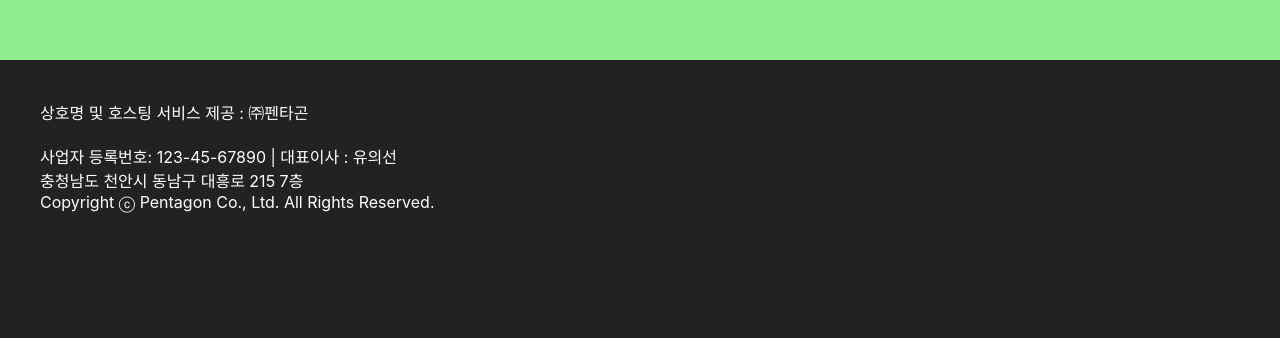
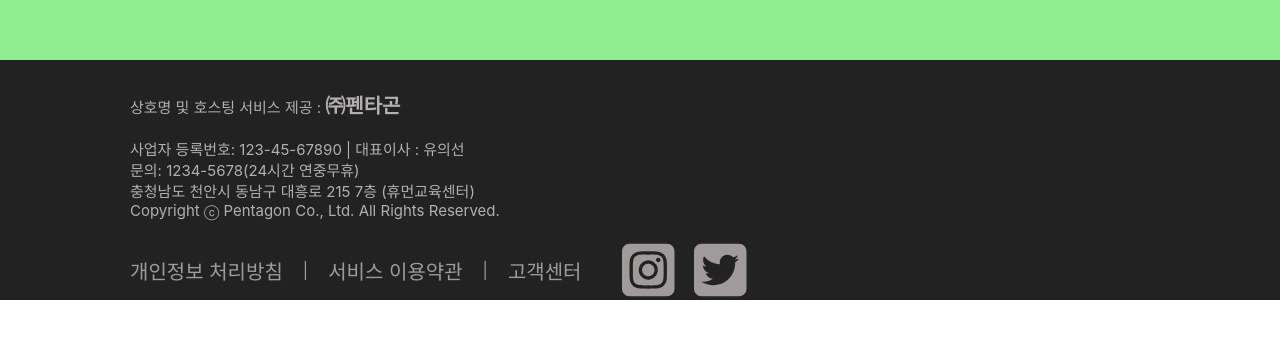
Before and after one commit to YooUisun/pentagon, a React (Create React App) app: page / in a window 1280 px wide. Shown: the part 3140-3478 px from the top of the page. After the commit the page ends 3440 px from the top, so only its background shows below. Built offline with nearby package versions, Linux system fonts and the light colour scheme.

Commit message:
footer영역 추가(컴포넌트화)

```diff
--- a/src/pages/mainpage/Footer.css
+++ b/src/pages/mainpage/Footer.css
@@ -1,21 +1,61 @@
 .footer {
     position: absolute;
     width: 100%;
-    height: 40vh;
+    height: 30vh;
     background-color: #222;
 }
 
 .font-form {
-    color: white;
-    margin-left: 40px;
-    margin-top: 40px;
+    color: #B3AFAF;
+    font-size: 15px;
+    margin-left: 130px;
+    margin-top: 30px;
 }
 
-.footer a {
+.font-form2 {
+    margin-left: 130px;
+    margin-top: 20px;
+    display: flex;
+    align-items: center;
+}
+
+.nav-item {
     color: #A09A9A;
     text-decoration: none;
 }
 
-.footer a:hover {
+#highlight {
+    font-weight: bold;
+    font-size: 20px;
+}
+
+.nav-items {
+    display: flex;
+    align-items: center;
+}
+
+.nav-items .nav-item {
+    margin-right: 20px;
+}
+
+.social-icons {
+    display: flex;
+}
+
+.social-icon {
+    margin-left: 20px;
+}
+
+.footer a /* Nav-link */{
+    color: #A09A9A;
+    text-decoration: none;
+    font-size: 20px;
+}
+
+.footer a:hover /* Nav-link:hover */{
     color: white;
 }
+
+.social-icons:hover {
+    color: white;
+}
--- a/src/pages/mainpage/Footer.js
+++ b/src/pages/mainpage/Footer.js
@@ -1,34 +1,55 @@
 import React from 'react';
 import { Container, Row, Col, Nav } from 'react-bootstrap';
+import { Link } from 'react-router-dom'; //React Router의 Link 컴포넌트를 import.
 import './Footer.css'; // Footer에 대한 스타일 css 파일
+import { FontAwesomeIcon } from '@fortawesome/react-fontawesome';
+import { faInstagramSquare, faTwitterSquare } from '@fortawesome/free-brands-svg-icons';
 
 function Footer() {
     return (
         <footer className="footer">
             <Container>
                 <Row className='font-form'>
-                    <p id="font-form1">상호명 및 호스팅 서비스 제공 : ㈜펜타곤</p>
+                    <p id="font-form1">상호명 및 호스팅 서비스 제공 : <span id='highlight'>㈜펜타곤</span></p>
                     <br></br>
                     <p id="font-form2">사업자 등록번호: 123-45-67890 | 대표이사 : 유의선</p>
-                    <p id="font-form3">충청남도 천안시 동남구 대흥로 215 7층</p>
-                    <p id="font-form4">Copyright ⓒ Pentagon Co., Ltd. All Rights Reserved. </p>
+                    <p id="font-form3">문의: 1234-5678(24시간 연중무휴)</p>
+                    <p id="font-form4">충청남도 천안시 동남구 대흥로 215 7층 (휴먼교육센터)</p>
+                    <p id="font-form5">Copyright ⓒ Pentagon Co., Ltd. All Rights Reserved.</p>
                 </Row>
-                { /*
-                <Row>
-                    <Col className="text-center">
-                        <Nav className="justify-content-center">
-                            <Nav.Item>
-                                <Nav.Link href="#privacy-policy">Privacy Policy</Nav.Link>
+                <Row className='font-form2'>
+                    <Col>
+                        <Nav className='nav-items'>
+                            <Nav.Item className='nav-item'>
+                                <Nav.Link href="#privacy-policy">개인정보 처리방침</Nav.Link>
                             </Nav.Item>
-                            <Nav.Item>
-                                <Nav.Link href="#terms-of-service">Terms of Service</Nav.Link>
+                            <p className='nav-item'>|</p>
+                            <Nav.Item className='nav-item'>
+                                <Nav.Link href="#terms-of-service">서비스 이용약관</Nav.Link>
                             </Nav.Item>
-                            <Nav.Item>
-                                <Nav.Link href="#contact-us">Contact Us</Nav.Link>
+                            <p className='nav-item'>|</p>
+                            <Nav.Item className='nav-item'>
+                                <Nav.Link href="#contact-us">고객센터</Nav.Link>
                             </Nav.Item>
+                            <div className='social-icons'>
+                            <Link to="/instagram">
+                                <FontAwesomeIcon
+                                className='social-icon'
+                                icon={faInstagramSquare}
+                                size="3x"
+                                />
+                            </Link>
+                            <Link to="/twitter">
+                                <FontAwesomeIcon
+                                className='social-icon'
+                                icon={faTwitterSquare}
+                                size="3x"
+                                />
+                            </Link>
+                            </div>
                         </Nav>
                     </Col>
-                </Row> */}
+                </Row>
             </Container>
         </footer>
     )
```
